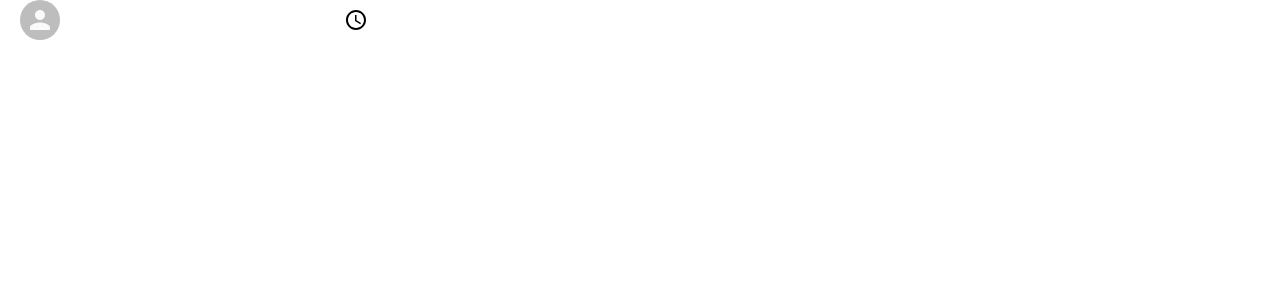
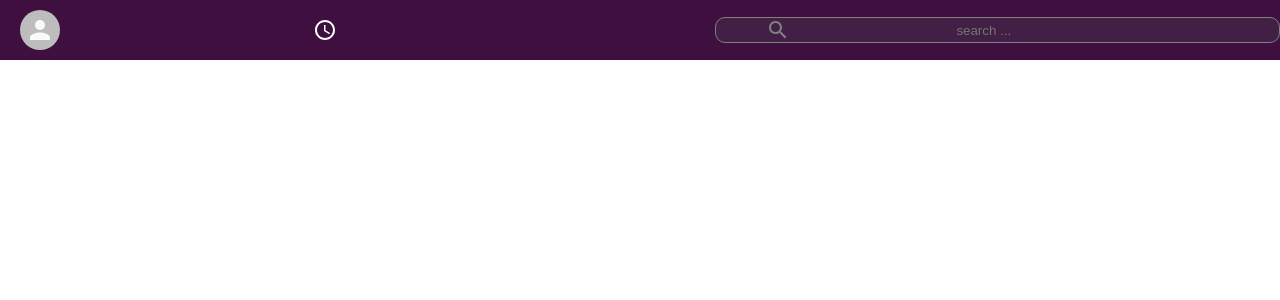
Before and after one commit to AL-SAFWAN/Slack, a React (Create React App) app in the folder slack-clone/: page / in a window 1280 px wide. Shown: the top 300 px of the page. Built offline with nearby package versions, Linux system fonts and the light colour scheme.

Commit message:
search bar created

```diff
--- a/slack-clone/src/components/Header.js
+++ b/slack-clone/src/components/Header.js
@@ -1,5 +1,5 @@
-import { Avatar } from "@material-ui/core";
-import { AccessTime } from "@material-ui/icons";
+import { Avatar, Input } from "@material-ui/core";
+import { AccessTime, Search } from "@material-ui/icons";
 import React from "react";
 import styled from "styled-components";
 function Header() {
@@ -13,6 +13,10 @@ function Header() {
         <AccessTime />
       </HeaderLeft>
       {/* Search Bar */}
+      <HeaderSearch>
+        <Search/>
+        <input  placeholder ='search ...'/>
+      </HeaderSearch>
       {/* Header Right */}
     </HeaderContainer>
   );
@@ -20,8 +24,35 @@ function Header() {
 
 export default Header;
 
+const HeaderSearch = styled.div`
+  flex: 0.4;
+  opacity: 1;
+  border-radius: 10px;
+  background-color: #421f44;
+  text-align: center;
+  display: flex;
+  padding: 0 50px;
+  color: gray;
+  border: 1px gray solid;
+  > input{
+      background-color: transparent;
+      border: none;
+      text-align: center;
+      min-width: 30vw;
+      outline: 0;
+      color: white;
+  }
+`;
+
 const HeaderContainer = styled.div`
   display: flex;
+  position: fixed;
+  width: 100%;
+  align-items: center;
+  justify-content: space-between;
+  padding: 10px 0;
+  background-color: var(--slack-color);
+  color: white;
 `;
 
 const HeaderLeft = styled.div`
@@ -37,8 +68,8 @@ const HeaderLeft = styled.div`
 `;
 
 const HeaderAvatar = styled(Avatar)`
-cursor: pointer;
-:hover{
+  cursor: pointer;
+  :hover {
     opacity: 0.8;
-}
+  }
 `;
```
